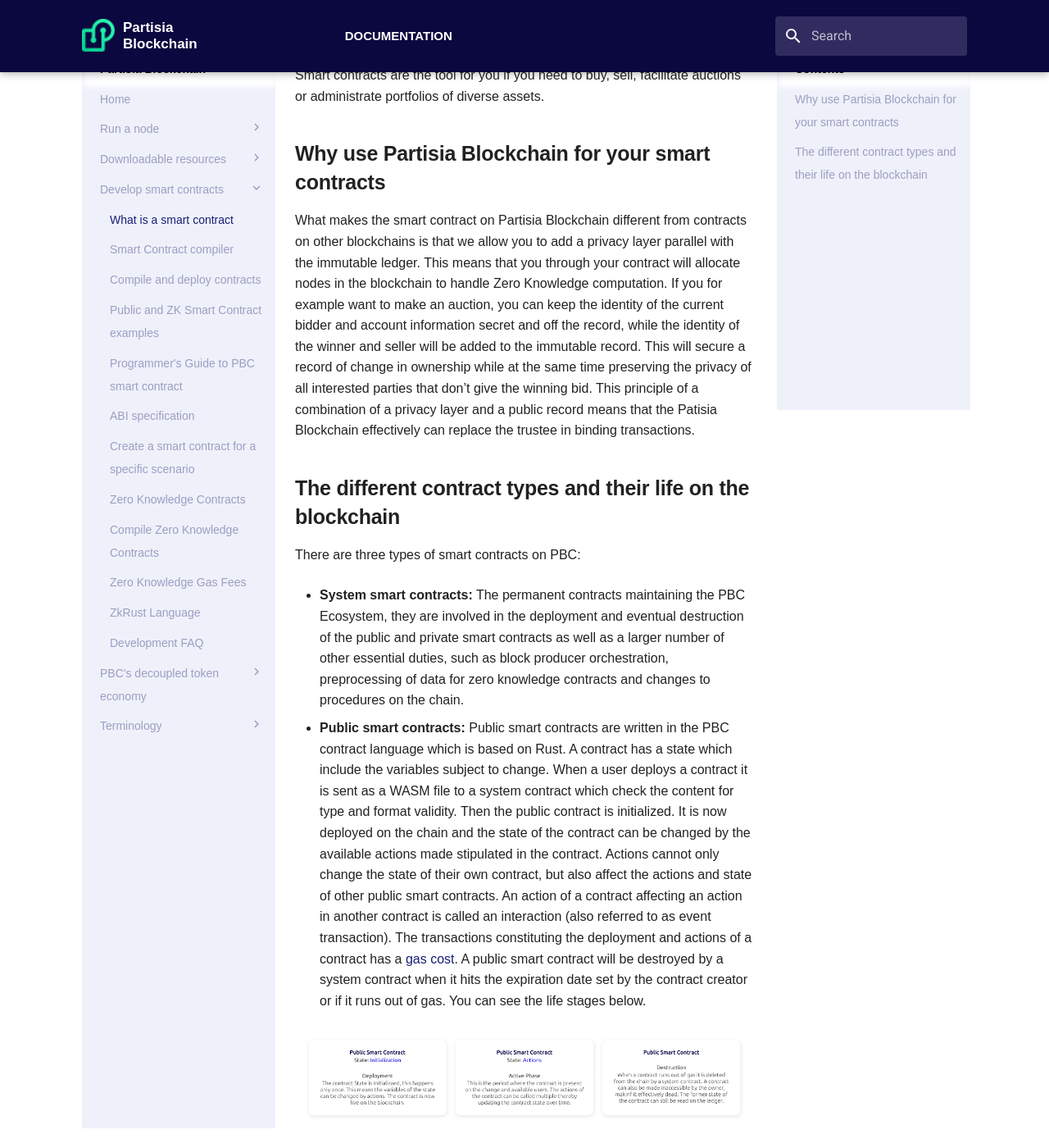
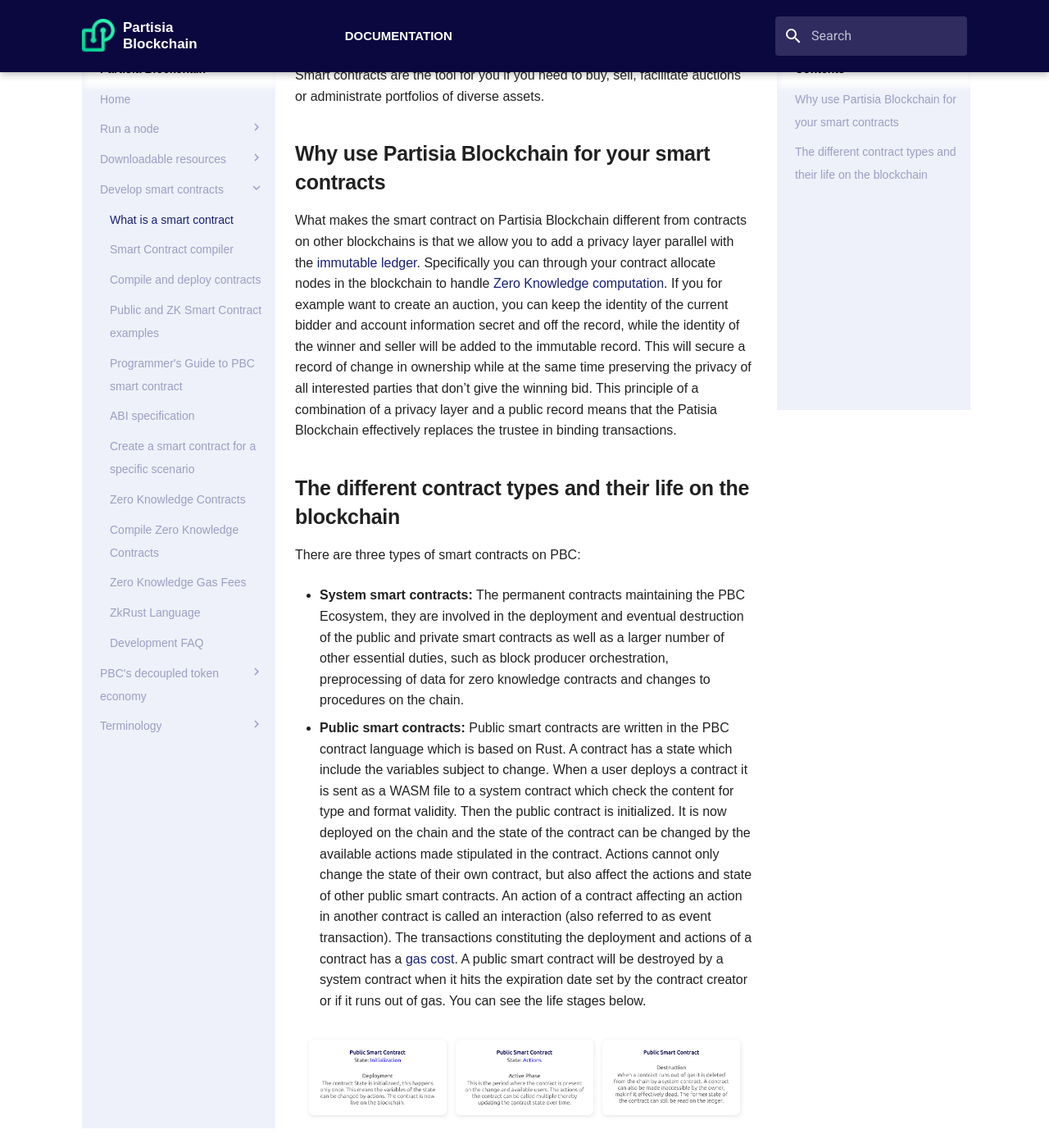
Before and after one commit to 0xSero/partisia-docs, an MkDocs documentation site: the page built from docs/contract-development.md, in a window 1280 px wide and 1400 px high, scrolled down 315 px. Shown: the whole window at 82% size. Built offline with MkDocs 1.6.1 and Material for MkDocs 9.7.7, drawn with Linux system fonts in a browser that asks for light colours; some web fonts are replaced; a script that is not in the unit is left out; some of the changed text lies outside the part shown.

Commit message:
PAR-7820 updating small links and removing a bit of danglish.

```diff
--- a/docs/contract-development.md
+++ b/docs/contract-development.md
@@ -4,7 +4,7 @@
 
 ## Why use Partisia Blockchain for your smart contracts
 
-What makes the smart contract on Partisia Blockchain different from contracts on other blockchains is that we allow you to add a privacy layer parallel with the immutable ledger. This means that you through your contract will allocate nodes in the blockchain to handle Zero Knowledge computation. If you for example want to make an auction, you can keep the identity of the current bidder and account information secret and off the record, while the identity of the winner and seller will be added to the immutable record. This will secure a record of change in ownership while at the same time preserving the privacy of all interested parties that don’t give the winning bid. This principle of a combination of a privacy layer and a public record means that the Patisia Blockchain effectively can replace the trustee in binding transactions.
+What makes the smart contract on Partisia Blockchain different from contracts on other blockchains is that we allow you to add a privacy layer parallel with the [immutable ledger](dictionary.md#pbc-ledger). Specifically you can through your contract allocate nodes in the blockchain to handle [Zero Knowledge computation](dictionary.md#mpc). If you for example want to create an auction, you can keep the identity of the current bidder and account information secret and off the record, while the identity of the winner and seller will be added to the immutable record. This will secure a record of change in ownership while at the same time preserving the privacy of all interested parties that don’t give the winning bid. This principle of a combination of a privacy layer and a public record means that the Patisia Blockchain effectively replaces the trustee in binding transactions.
 
 ## The different contract types and their life on the blockchain
 
@@ -16,4 +16,4 @@
 
 ![contract_life_stages](deployment2.png)
 
-- **Private smart contracts:** Are just like public smart contracts except that the contract stipulates some actions of the contract taking place on the special private layer of the PBC. These actions are zero knowledge computations. Famously PBC supports secure multiparty computation called MPC giving name to the blockcain's native token.
+- **Private smart contracts:** Are just like public smart contracts except that the contract stipulates some actions of the contract taking place on the special private layer of the PBC. These actions are zero knowledge computations. Famously PBC supports secure [multiparty computation](dictionary.md#mpc) called MPC giving name to the blockcain's native token.
```
